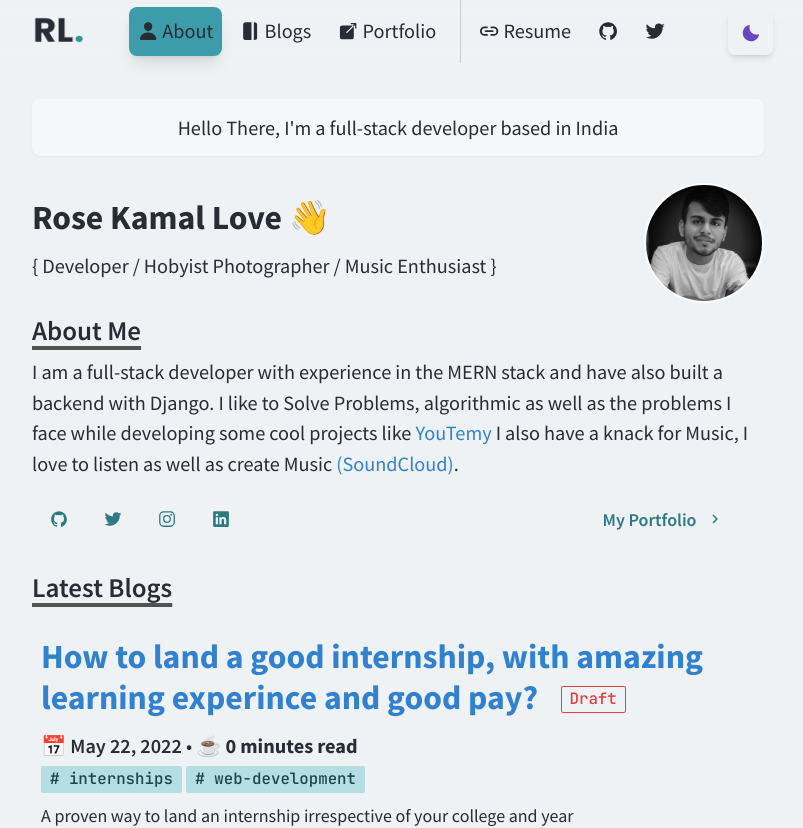
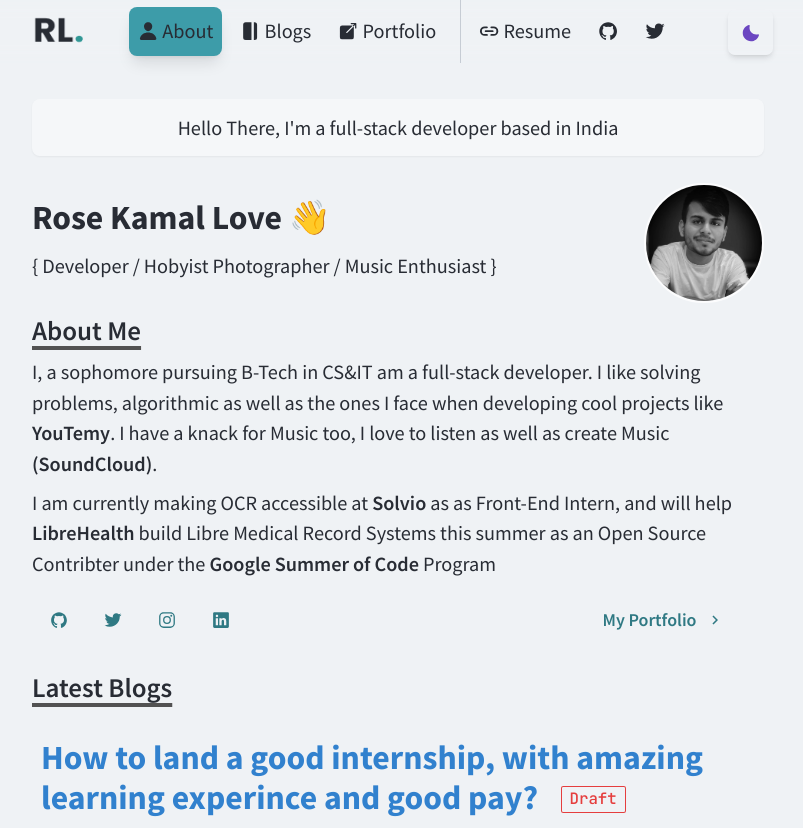
Before and after one commit to rosekamallove/rosekamal.love, a Next.js app: page / in a window 1280 px wide. Shown: the top 828 px of the page, without its empty margins (242-1045 px from the left). Built offline with nearby package versions, Linux system fonts and the light colour scheme.

Commit message:
updated: intro

```diff
--- a/components/about.tsx
+++ b/components/about.tsx
@@ -4,6 +4,12 @@ import NextLink from 'next/link'
 import React from 'react'
 import { IconLinks } from './icon-links'
 import Section from './section'
+
+export const A = ({ children, href }) => (
+  <a className="underline-offset-4 hover:underline font-semibold" href={href}>
+    {children}
+  </a>
+)
 
 export const About: React.FC = () => {
   return (
@@ -13,22 +19,21 @@ export const About: React.FC = () => {
           About Me
         </Heading>
         <Text>
-          I am a full-stack developer with experience in the MERN stack and have
-          also built a backend with Django. I like to Solve Problems,
-          algorithmic as well as the problems I face while developing some cool
-          projects like{' '}
-          <NextLink href="https://youtemy.tech" passHref={true}>
-            <Link>YouTemy</Link>
-          </NextLink>{' '}
-          I also have a knack for Music, I love to listen as well as create
-          Music{' '}
-          <NextLink
-            href="https://soundcloud.com/user-276723683"
-            passHref={true}
-          >
-            <Link>(SoundCloud)</Link>
-          </NextLink>
-          .
+          I, a sophomore pursuing B-Tech in CS&IT am a full-stack developer. I
+          like solving problems, algorithmic as well as the ones I face when
+          developing cool projects like{' '}
+          <A href="https://youtemy.tech">YouTemy</A>. I have a knack for Music
+          too, I love to listen as well as create Music{' '}
+          <A href="https://soundcloud.com/user-276723683">(SoundCloud)</A>.
+        </Text>
+        <Text>
+          I am currently making OCR accessible at{' '}
+          <A href="https://trysolvio.ai/">Solvio</A> as as Front-End Intern, and
+          will help <A href="https://librehealth.io/">LibreHealth</A> build
+          Libre Medical Record Systems this summer as an Open Source Contribter
+          under the{' '}
+          <A href="summerofcode.with.google.com">Google Summer of Code </A>
+          Program
         </Text>
         <Flex my={4}>
           <IconLinks size="md" />
--- a/components/intro.tsx
+++ b/components/intro.tsx
@@ -1,15 +1,7 @@
-import {
-  Box,
-  Heading,
-  Image,
-  useColorModeValue,
-  useToast
-} from '@chakra-ui/react'
+import { Box, Heading, Image, useColorModeValue } from '@chakra-ui/react'
 import React from 'react'
 
 export const BasicIntro: React.FC = () => {
-  const toast = useToast()
-  const id = 'toast-id'
   return (
     <div>
       <Box
@@ -35,18 +27,7 @@ export const BasicIntro: React.FC = () => {
           ml={{ md: 6 }}
           align="center"
         >
-          <div
-            className="cursor-pointer rounded-full transition-ease-in-out duration-300 hover:scale-[1.1]"
-            onClick={() => {
-              if (!toast.isActive(id))
-                toast({
-                  description: 'You teasing me? You naughty naughty 🤣',
-                  id,
-                  position: 'top-right',
-                  isClosable: true
-                })
-            }}
-          >
+          <div className="cursor-pointer rounded-full transition-ease-in-out duration-300 hover:scale-[1.1]">
             <Image
               borderColor="whiteAlpha.800"
               borderWidth={2}
--- a/pages/index.tsx
+++ b/pages/index.tsx
@@ -13,7 +13,6 @@ import { BasicIntro } from '../components/intro'
 import Layout from '../components/layouts/article'
 import { RenderBlogs } from '../components/render-blogs'
 import Section from '../components/section'
-import { TimeLine } from '../components/timeline'
 import { getSortedPostsData } from '../lib/posts'
 import youtemy from '../public/images/youtemy.png'
 
@@ -45,9 +44,7 @@ export default function Page({ allPostsData }) {
             </Button>
           </NextLink>
         </Section>
-        <Section delay="0.3">
-          <TimeLine />
-        </Section>
+        <Section delay="0.3">{/*<TimeLine />*/}</Section>
 
         <Section delay="0.4">
           <Heading as="h3" variant="section-title">
```
